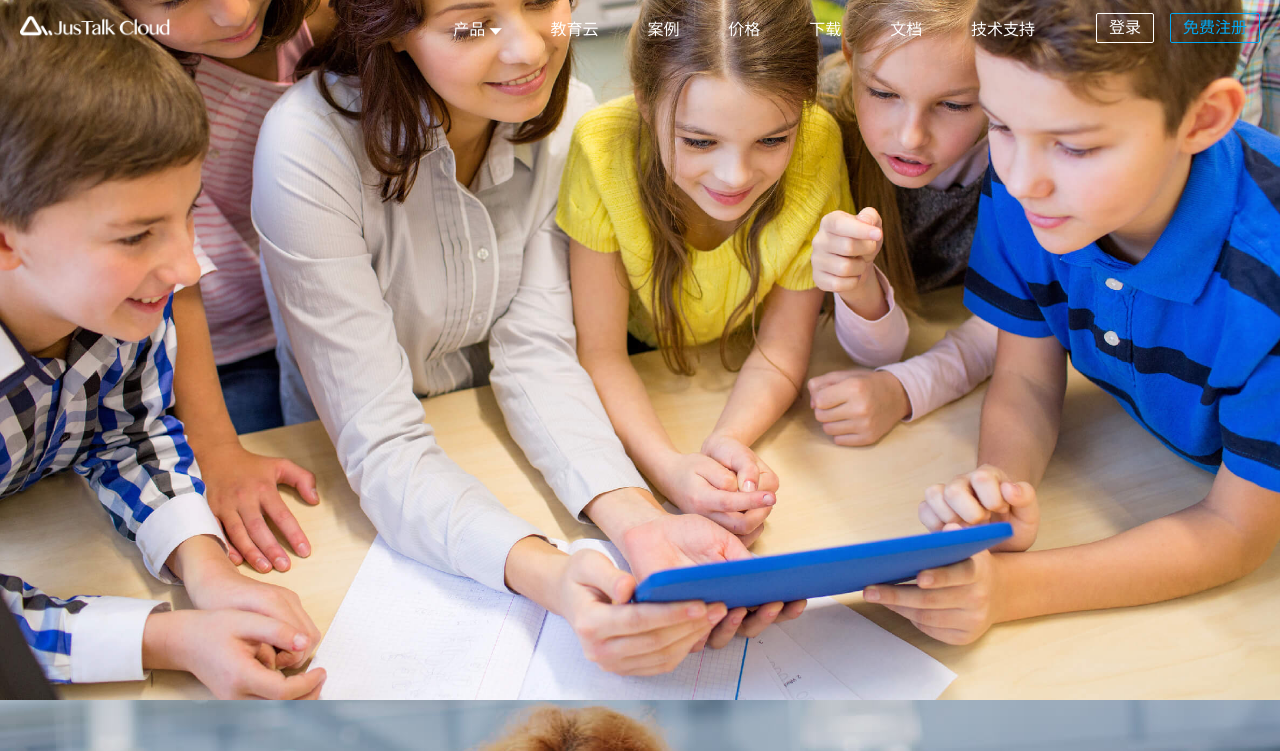
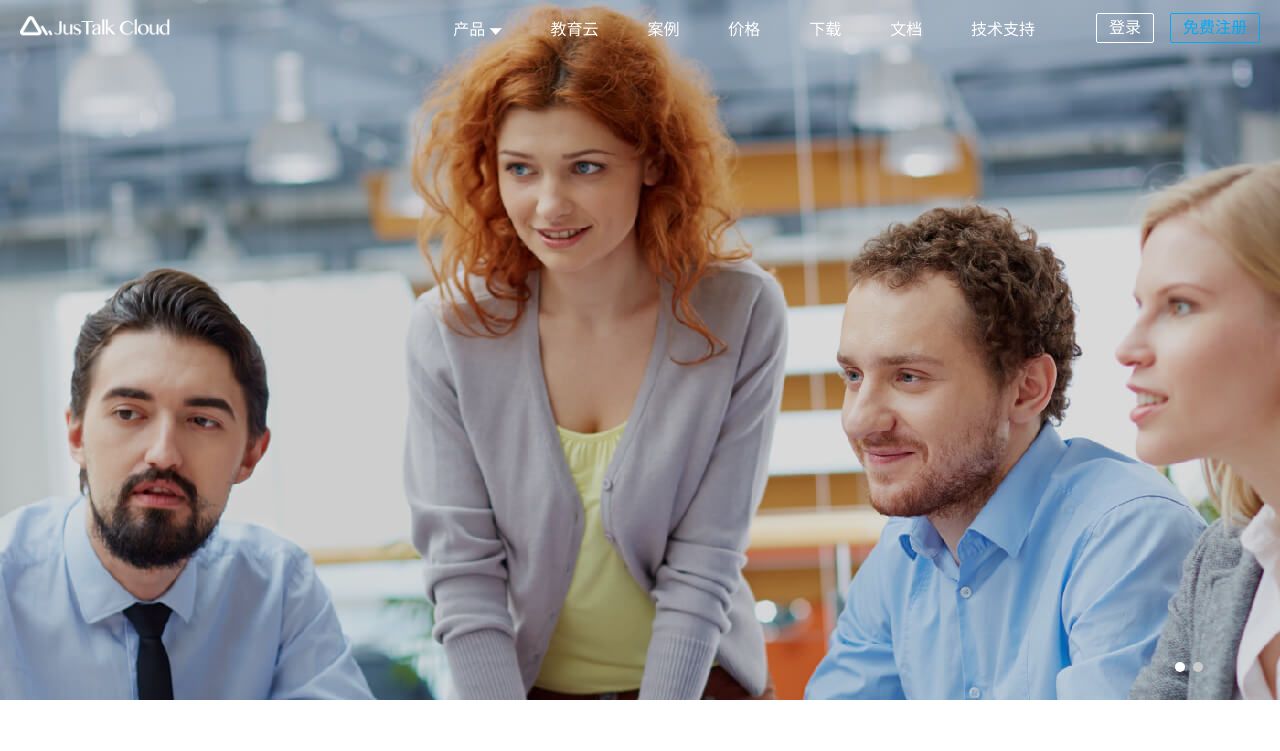
Before and after one commit to huahua0207/boot, a plain HTML site: page index.html in a window 1280 px wide. Shown: the top 751 px of the page. Drawn offline with Linux system fonts and the light colour scheme.

Commit message:
huahua
huahua

```diff
--- a/css/index.css
+++ b/css/index.css
@@ -144,6 +144,7 @@ a.meau{
 		width: 48%;
 		float: left;
 		text-align: left;
+
 	}
 	.nav{
 		background:#fff;
@@ -159,13 +160,11 @@ a.meau{
 	 }
 	 .nav-right ul li a:hover{
 	 	background:#fff;
+
 	 }
 	 ul.dropdown{
 	 	background: #fff;
 	 	margin-top:0px;
-	 }
-	 ul.dropdown a{
-
 	 }
 	 .nav-btn,.nav-btn>ul{
 	 	float: none;
@@ -173,7 +172,6 @@ a.meau{
 	 .nav-btn li,.nav-btn li a{
 	 	display: block;
 	 	width: 100%;
-
 	 	text-align: center;
 	 }
 	 .nav-btn ul li a{
@@ -217,20 +215,24 @@ a.meau{
 	display:block;
 	float: left;
 	margin-left:8px;
-
 }
 .banner-img a:nth-child(1){
 	background:url(../img/index1-00.jpg);
 	background-position:center top;
 	background-size:cover;
-
 }
 .banner-img a:nth-child(2){
 	background:url(../img/index1-01.jpg);
 	background-position:center top;
 	background-size:cover;
+
 }
 .banner-btn a.active{
-	background: #fff;
+	background:#fff;
 }
 /*banner轮播图结束*/
+/*下面的轮播开始*/
+.slide-box{
+	width:80%;
+}
+/*下面的轮播结束*/
--- a/index.html
+++ b/index.html
@@ -11,9 +11,10 @@
 		<link rel="stylesheet" href="dist/css/bootstrap.css" />
 		<link rel="stylesheet" href="css/index.css" />
 		<link rel="stylesheet" href="css/iconfont.css" />
+		<link rel="stylesheet" href="css/swiper.min.css" />
 		<script src="js/jquery.js"></script>
-
 		<script src="dist/js/bootstrap.js"></script>
+		<script src="js/swiper.min.js"></script>
 		<script src="js/index.js"></script>
 	</head>
 	<body>
@@ -97,11 +98,11 @@
 			</div>
 		<!--导航结束-->
 		<!--轮播图开始-->
-		<div class="banner-box">
-			<div class="banner-img">
-				<a href="#" class="not">
+		<div class="banner-box swiper-container">
+			<div class="banner-img swiper-wrapper">
+				<a href="#" class="not swiper-slide" >
 				</a>
-				<a href="#">
+				<a href="#" class="swiper-slide">
 				</a>
 			</div>
 			<div class="banner-btn">
@@ -110,5 +111,43 @@
 			</div>
 		</div>
 		<!--轮播图结束-->
+		<!--下面的轮播开始-->
+		<!--<div class="slide-box container">
+			<div class="slide">
+				<div class="row">
+					<div class="slide-item">
+						<div class="slide-item-l col-lg-6 col-xs-12">
+							<p>
+								 对于一个互联网教育企业来说，最看重的就是视频的质量以及视频交互方式的多样性，无疑 JusTalk Cloud 通讯云是符合我们的需求与预期的。全通专注于 K12教育市场多年，我们需要延迟低、稳定性强的直播服务来实现我们的在线大型公开课。我们与 JusTalk Cloud 通讯云的合作非常高效，接入简单，服
+							</p>
+						</div>
+						<div class="slide-item-r col-lg-6 col-xs-12">
+							<img src="img/360-Video.png" alt="" />
+						</div>
+					</div>
+					<div class="slide-item">
+						<div class="slide-item-l col-lg-6 col-xs-12">
+							<p>
+								 对于一个互联网教育企业来说，最看重的就是视频的质量以及视频交互方式的多样性，无疑 JusTalk Cloud 通讯云是符合我们的需求与预期的。全通专注于 K12教育市场多年，我们需要延迟低、稳定性强的直播服务来实现我们的在线大型公开课。我们与 JusTalk Cloud 通讯云的合作非常高效，接入简单，服
+							</p>
+						</div>
+						<div class="slide-item-r col-lg-6 col-xs-12">
+							<img src="img/video-tutoring.png" alt="" />
+						</div>
+					</div>
+					<div class="slide-item">
+						<div class="slide-item-l col-lg-6 col-xs-12">
+							<p>
+								 对于一个互联网教育企业来说，最看重的就是视频的质量以及视频交互方式的多样性，无疑 JusTalk Cloud 通讯云是符合我们的需求与预期的。全通专注于 K12教育市场多年，我们需要延迟低、稳定性强的直播服务来实现我们的在线大型公开课。我们与 JusTalk Cloud 通讯云的合作非常高效，接入简单，服
+							</p>
+						</div>
+						<div class="slide-item-r col-lg-6 col-xs-12">
+							<img src="img/Qtone-class.png" alt="" />
+						</div>
+					</div>
+				</div>
+			</div>
+		</div>-->
+		<!--下面的轮播结束-->
 	</body>
 </html>
--- a/js/index.js
+++ b/js/index.js
@@ -42,13 +42,15 @@ $(function(){
 		}
 	})
 	//轮播图开始
-	$(".banner-img a:not(.not)").hide;
-	$(".banner-btn a").click(function(){
-		var index=$(this).index();
-		$(".banner-img a").hide().eq(index).show();
-		$(".banner-btn a").removeClass("active");
-		$(this).addClass("active");
-	})
+	var swiper = new Swiper('.swiper-container', {
+        pagination:'.swiper-pagination',
+        paginationClickable: true,
+        spaceBetween: 30,
+        centeredSlides: true,
+        autoplay: 2500,
+        autoplayDisableOnInteraction: false
+    });
+
 
 
 })
```
Also changed, not shown: css/swiper.min.css (added), img/360-Video.png (added), img/Qtone-class (1).png (added), img/video-tutoring.png (added), js/swiper.min.js (added).
